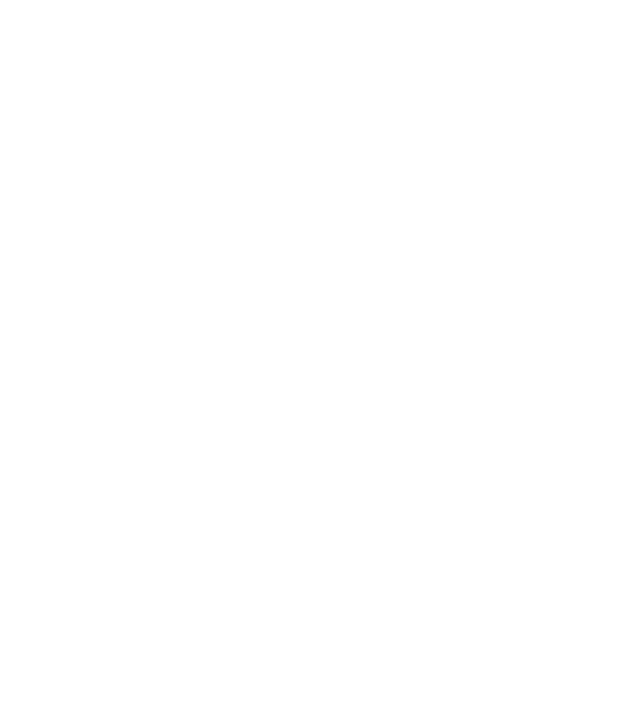
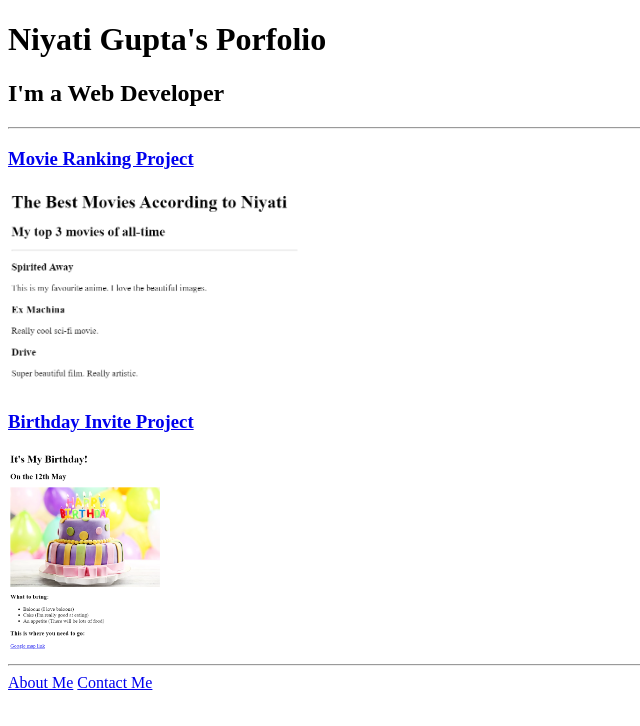
Before and after one commit to youme7/html-portfolio, a plain HTML site: page index.html in a window 1280 px wide. Shown: the whole page, without its empty margins (0-640 px from the left). Drawn offline with Linux system fonts and the light colour scheme.

Commit message:
Add files via upload

```diff
--- a/index.html
+++ b/index.html
@@ -1,15 +1,20 @@
-<!-- TODO 1: Create the HTML Boilerplate -->
+<!DOCTYPE html>
+<html>
+    <head>
+        <meta charset="UTT-8">
+        <title>Niyati Gupta's Porfolio</title>
+    </head>
 
-<!-- TODO 2: Add Your previous projects' HTML into the public folder -->
-
-<!-- TODO 3: Take screenshots of your project previews and add the images to the images folder -->
-
-<!-- TODO 4: Add titles/subtitles etc. -->
-
-<!-- TODO 5: Add a link to the project pages -->
-
-<!-- TODO 6: Add images to show the project previews
-HINT for TODO 6: You can use the height attribute set to 200 to make the image smaller:
-https://developer.mozilla.org/en-US/docs/Web/HTML/Element/img#attr-height -->
-
-<!-- TODO 7: Add the Contact Me and About Me page links -->
+    <body>
+        <h1>Niyati Gupta's Porfolio</h1>
+        <h2>I'm a Web Developer</h2>
+        <hr />
+        <h3><a href="./public/movie-ranking.html">Movie Ranking Project</a></h3>
+        <img src="./assets/images/Screenshot 2024-06-15 152156.png" height="200" />
+        <h3><a href="./public/birthday-invite.html">Birthday Invite Project</a></h3>
+        <img src="./assets/images/Screenshot 2024-06-15 152323.png" height="200" />
+        <hr />
+        <a href="./public/about.html">About Me</a>
+        <a href="./public/contact.html">Contact Me</a>
+    </body>
+</html>
```
